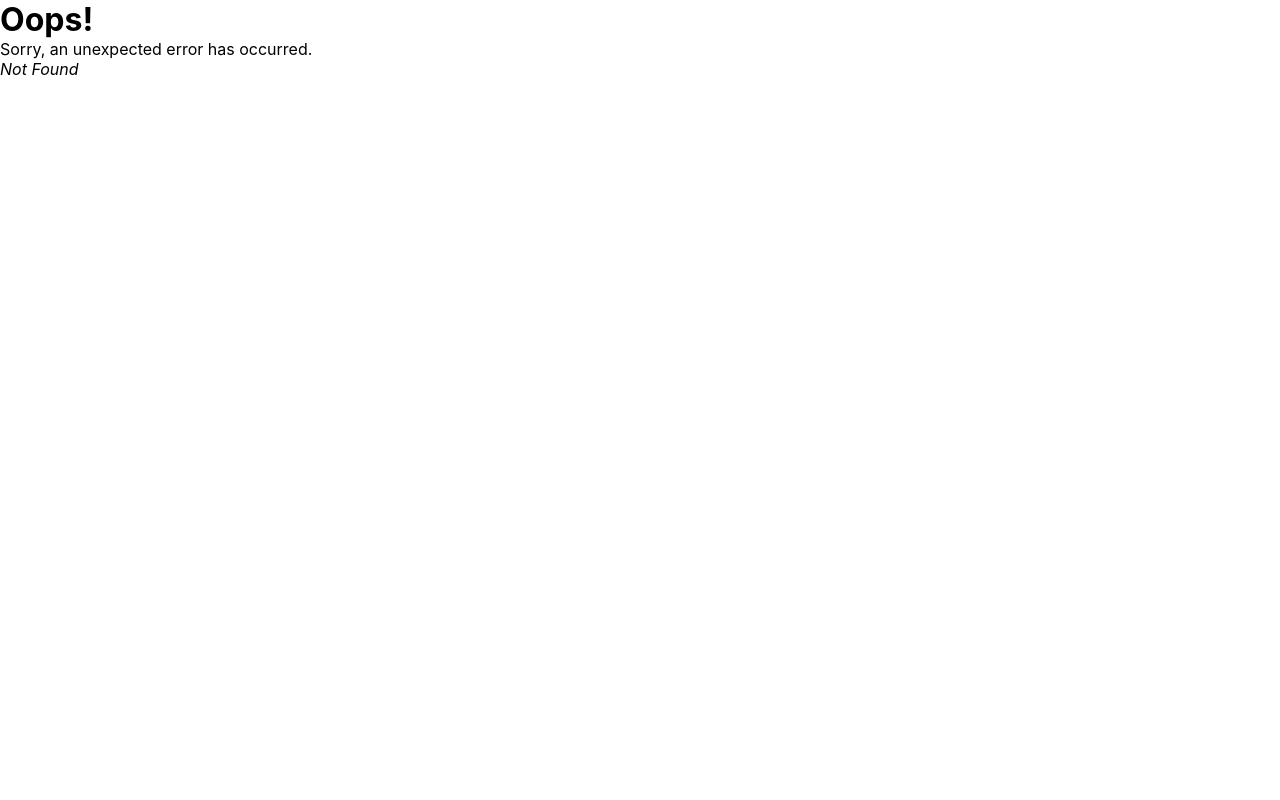
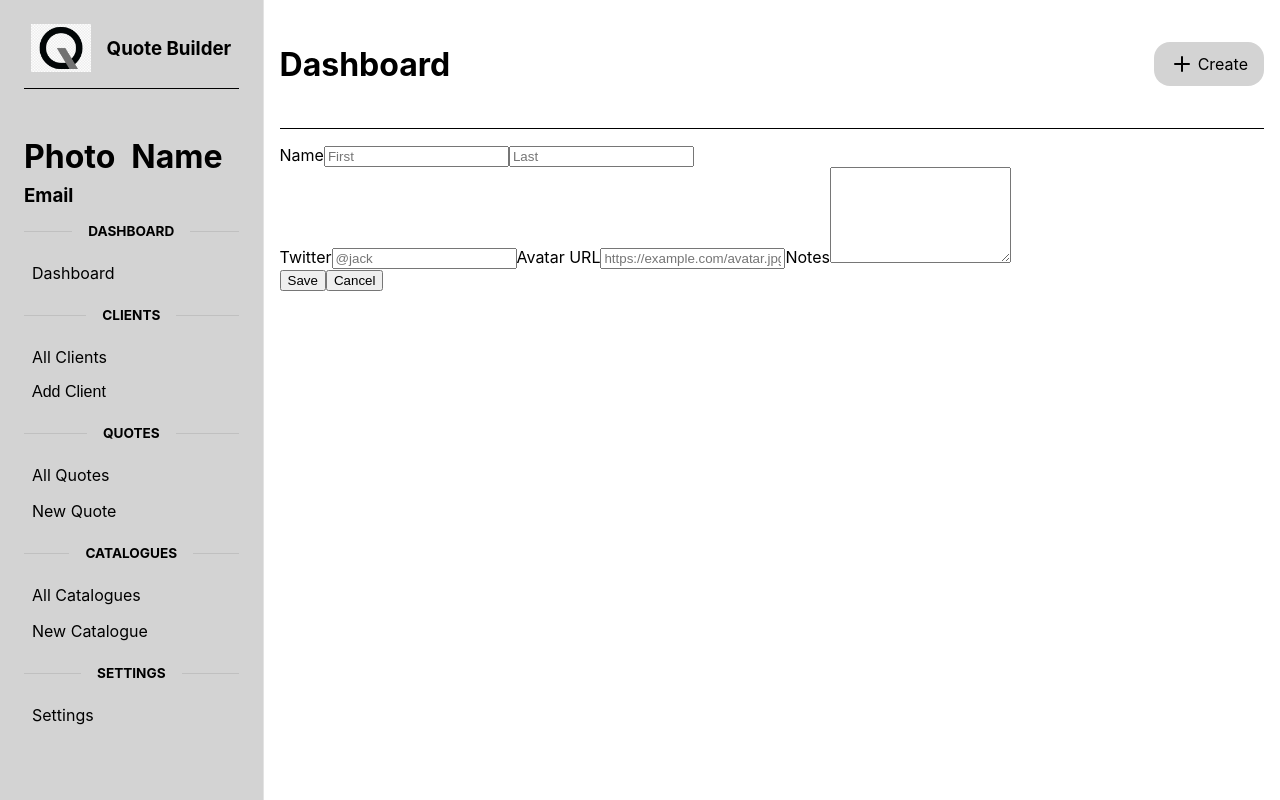
Before and after one commit to cobycobyk/eduquote, a React (Vite) app: page /dashboard/clients/1/edit in a window 1280 px wide. Before the commit this address had no page. Built offline with nearby package versions, Linux system fonts and the light colour scheme.

Commit message:
dashboard

```diff
--- a/src/assets/css/custom.styles.jsx
+++ b/src/assets/css/custom.styles.jsx
@@ -27,3 +27,34 @@ export const TextDivider = styled.div`
     margin-left: 1rem;
   }
 `;
+export const TextDividerSolid = styled.div`
+  display: flex;
+  align-items: center;
+  text-transform: uppercase;
+  font-size: 85%;
+  font-weight: 700;
+  margin: 1rem 0;
+  content: "-"
+
+  :before {
+    content: "";
+    height: 1px;
+    background-color: black;
+    flex-grow: 3;
+  }
+  :after {
+    content: "";
+    height: 1px;
+    background-color: black;
+    flex-grow: 3;
+  }
+`;
+export const DisplayFlex = styled.div`
+  display: flex;
+  align-items: center;
+`
+export const DisplayFlexJCenter = styled.div`
+  display: flex;
+  align-items: center;
+  justify-content: center;
+`
--- a/src/main.jsx
+++ b/src/main.jsx
@@ -4,10 +4,7 @@ import { createBrowserRouter, RouterProvider, Route } from "react-router-dom";
 import "./index.css";
 import Root, {loader as rootLoader, action as rootAction} from "./routes/root";
 import ErrorPage from './error-page';
-import Contact, {loader as contactLoader, action as contactAction} from './routes/contact';
-import EditContact, { action as editAction } from "./routes/edit";
-import { action as destroyAction } from './routes/destroy';
-import Index from "./routes";
+import { action as clientAction, loader as clientLoader } from './routes/DashboardPage/DashboardPage';
 import Navigation from "./routes/Navigation/navigation";
 import HomePage from "./routes/HomePage/HomePage";
 import LoginPage from "./routes/LoginPage/LoginPage";
@@ -20,6 +17,12 @@ import AccountPage from "./routes/AccountPage/AccountPage";
 import ProfilePage from "./routes/AccountPage/ProfilePage";
 import MyQuotesPage from "./routes/AccountPage/MyQuotesPage";
 import AccountSettingsPage from "./routes/AccountPage/AccountSettingsPage";
+import DashboardPage from "./routes/DashboardPage/DashboardPage";
+import DashIndex from "./routes/DashboardPage/DashIndex";
+import DashClients from "./routes/DashboardPage/DashClients";
+import DashClientEdit, {action as editAction} from "./routes/DashboardPage/DashClientEdit";
+import DashClient from "./routes/DashboardPage/DashClient";
+import Index from "./routes";
 
 const router = createBrowserRouter([
   {
@@ -49,57 +52,62 @@ const router = createBrowserRouter([
             path: "about",
             element: <AboutPage />,
           },
-
           {
-            path: "contacts/:contactId",
-            element: <Contact />,
-            loader: contactLoader,
-            action: contactAction,
-          },
-          {
-            path: "contacts/:contactId/edit",
-            element: <EditContact />,
-            leader: contactLoader,
-            action: editAction,
-          },
-          {
-            path: "contacts/:contactId/destroy",
-            action: destroyAction,
-            errorElement: <div>Oops! There was an error</div>,
+            path: "account",
+            element: <AccountPage />,
+            children: [
+              { index: true, element: <ProfilePage /> },
+              {
+                path: "/account/profile",
+                element: <ProfilePage />,
+              },
+              {
+                path: "/account/myquotes",
+                element: <MyQuotesPage />,
+              },
+              {
+                path: "/account/settings",
+                element: <AccountSettingsPage />,
+              },
+            ],
           },
         ],
       },
     ],
   },
   {
-    path: "/casestudies",
+    path: "casestudies",
     element: <Navigation />,
     children: [
       { index: true, element: <CaseStudiesPage /> },
       {
-        path: "/casestudies/:casestudyid",
+        path: "casestudies/:casestudyid",
         element: <CaseStudyPage />,
       },
     ],
   },
   {
-    path: '/account',
-    element: <AccountPage />,
+    path: "dashboard",
+    element: <DashboardPage />,
+    action: clientAction,
+    loader: clientLoader,
     children: [
-      { index: true, element: <ProfilePage /> },
+      { index: true, element: <DashIndex /> },
       {
-        path: "/account/profile",
-        element: <ProfilePage />,
+        path: "clients",
+        element: <DashClients />,
       },
       {
-        path: "/account/myquotes",
-        element: <MyQuotesPage />,
+        path: "clients/:clientId",
+        element: <DashClient />,
       },
       {
-        path: "/account/settings",
-        element: <AccountSettingsPage />,
+        path: "clients/:clientId/edit",
+        element: <DashClientEdit />,
+        loader: clientLoader,
+        action: editAction,
       },
-    ]
+    ],
   },
 ]);
 
--- a/src/routes/AccountPage/AccountPage.jsx
+++ b/src/routes/AccountPage/AccountPage.jsx
@@ -19,7 +19,6 @@ export default function AccountPage() {
   }
   return (
     <React.Fragment>
-      <Navigation />
       <AccountContainer>
         <AccountRow>
           <AccountColumn>
--- /dev/null
+++ b/src/routes/DashboardPage/DashClient.jsx
@@ -0,0 +1,7 @@
+export default function DashClient() {
+  return (
+    <div>
+      <div>Dashboard Client</div>
+    </div>
+  );
+}
--- /dev/null
+++ b/src/routes/DashboardPage/DashClientEdit.jsx
@@ -0,0 +1,69 @@
+import { Form, useLoaderData, redirect, useNavigate } from "react-router-dom";
+import { updateContact } from "./client";
+
+export async function action({ request, params }) {
+  const formData = await request.formData();
+  const updates = Object.fromEntries(formData);
+  await updateContact(params.clientId, updates);
+  return redirect(`/dashboard/clients/${params.clientId}`);
+}
+
+export default function DashClientEdit() {
+  const client = useLoaderData();
+  const navigate = useNavigate();
+  return (
+    <Form method="post" id="contact-form">
+      <p>
+        <span>Name</span>
+        <input
+          placeholder="First"
+          aria-label="First name"
+          type="text"
+          name="first"
+          defaultValue={client?.first}
+        />
+        <input
+          placeholder="Last"
+          aria-label="Last name"
+          type="text"
+          name="last"
+          defaultValue={client?.last}
+        />
+      </p>
+      <label>
+        <span>Twitter</span>
+        <input
+          type="text"
+          name="twitter"
+          placeholder="@jack"
+          defaultValue={client?.twitter}
+        />
+      </label>
+      <label>
+        <span>Avatar URL</span>
+        <input
+          placeholder="https://example.com/avatar.jpg"
+          aria-label="Avatar URL"
+          type="text"
+          name="avatar"
+          defaultValue={client?.avatar}
+        />
+      </label>
+      <label>
+        <span>Notes</span>
+        <textarea name="notes" defaultValue={client?.notes} rows={6} />
+      </label>
+      <p>
+        <button type="submit">Save</button>
+        <button
+          type="button"
+          onClick={() => {
+            navigate(-1);
+          }}
+        >
+          Cancel
+        </button>
+      </p>
+    </Form>
+  );
+}
--- /dev/null
+++ b/src/routes/DashboardPage/DashClients.jsx
@@ -0,0 +1,7 @@
+export default function DashClients() {
+  return (
+    <div>
+      <div>Dashboard Clients</div>
+    </div>
+  )
+}
--- /dev/null
+++ b/src/routes/DashboardPage/DashIndex.jsx
@@ -0,0 +1,7 @@
+import { DIContainer } from "./DashboardPage.styles";
+
+export default function DashIndex() {
+  return (
+    <DIContainer>Dash Index</DIContainer>
+  )
+}
--- /dev/null
+++ b/src/routes/DashboardPage/DashboardPage.jsx
@@ -0,0 +1,97 @@
+import React, {useState} from "react";
+import { DisplayFlex, DisplayFlexJCenter, TextDivider, TextDividerSolid } from "../../assets/css/custom.styles";
+import { DAddButton, DashContainer, DMain, DMainNav, DMainNavLeft, DMainNavRight, DNavButton, DNavLink, DSH1, DSH3, DSidebar, DSImg, DSInfo } from "./DashboardPage.styles";
+import qlogo from '../../assets/images/logos/qlogo.png';
+import { Form, Outlet, redirect, useLoaderData } from "react-router-dom";
+import { createClient, getClients } from "./client";
+import * as Icon from "react-feather";
+
+export async function action() {
+  const client = await createClient();
+  console.log('client')
+  return redirect(`/dashboard/clients/${client.id}/edit`);
+};
+
+export async function loader({request}) {
+  const clients = await getClients();
+  return clients;
+}
+
+export default function DashboardPage() {
+  const clients = useLoaderData();
+  const [currentPage, setCurrentPage] = useState("Dashboard");
+
+  const changePage = (e) => {
+    setCurrentPage(e)
+  }
+
+  return (
+    <React.Fragment>
+      <DashContainer>
+        <DSidebar>
+          <DisplayFlexJCenter>
+            <DSImg src={qlogo} alt="logo" />
+            <DSH3>Quote Builder</DSH3>
+          </DisplayFlexJCenter>
+          <TextDividerSolid></TextDividerSolid>
+          <DSInfo>
+            <DSH1>Photo</DSH1>
+            <DSH1>Name</DSH1>
+          </DSInfo>
+          <DSH3>Email</DSH3>
+          <TextDivider>Dashboard</TextDivider>
+          <DNavLink to="/dashboard" onClick={(e) => setCurrentPage("Dashboard")}>
+            Dashboard
+          </DNavLink>
+          <TextDivider>Clients</TextDivider>
+          <DNavLink to="clients" onClick={(e) => setCurrentPage("Clients")}>
+            All Clients
+          </DNavLink>
+            <Form method="post">
+              <DAddButton
+                type="submit"
+                onClick={(e) => setCurrentPage("Add Client")}
+                >
+                Add Client
+              </DAddButton>
+            </Form>
+          <TextDivider>Quotes</TextDivider>
+          <DNavLink to="quotes" onClick={(e) => setCurrentPage("Quotes")}>
+            All Quotes
+          </DNavLink>
+          <DNavLink to="quote" onClick={(e) => setCurrentPage("New Quote")}>
+            New Quote
+          </DNavLink>
+          <TextDivider>Catalogues</TextDivider>
+          <DNavLink
+            to="clients"
+            onClick={(e) => setCurrentPage("All Catalogues")}
+          >
+            All Catalogues
+          </DNavLink>
+          <DNavLink
+            to="clients"
+            onClick={(e) => setCurrentPage("New Catalogue")}
+          >
+            New Catalogue
+          </DNavLink>
+          <TextDivider>Settings</TextDivider>
+          <DNavLink to="settings" onClick={(e) => setCurrentPage("Settings")}>
+            Settings
+          </DNavLink>
+        </DSidebar>
+        <DMain>
+          <DMainNav>
+            <DMainNavLeft>{currentPage}</DMainNavLeft>
+            <DMainNavRight>
+              <Icon.Plus />
+              <DNavButton>Create</DNavButton>
+            </DMainNavRight>
+          </DMainNav>
+          <TextDividerSolid />
+          <Outlet />
+        </DMain>
+      </DashContainer>
+    </React.Fragment>
+  );
+}
--- /dev/null
+++ b/src/routes/DashboardPage/DashboardPage.styles.jsx
@@ -0,0 +1,100 @@
+import styled from "styled-components";
+import { NavLink } from "react-router-dom";
+
+export const DashContainer = styled.div`
+  display: flex;
+`;
+export const DSidebar = styled.div`
+  width: 19rem;
+  height: 100vmin;
+  background-color: lightgrey;
+  border-right: solid 1px #e3e3e3;
+  display: flex;
+  flex-direction: column;
+  padding: 1.5rem;
+`;
+export const DSImg = styled.img`
+  height: 3rem;
+  margin: 0 1rem 0 0;
+`;
+export const DSH1 = styled.h1`
+  font-weight: bold;
+`;
+export const DSInfo = styled.div`
+  display: flex;
+  align-items: center;
+  padding: 2rem 0 .5rem;
+  ${DSH1} {
+    margin-right: 1rem;
+  }
+`;
+export const DNavLink = styled(NavLink)`
+  color: black;
+  text-decoration: none;
+  padding: 0.5rem;
+  border-radius: 10px;
+  :hover {
+    color: white;
+    background-color: orange;
+  }
+`;
+
+export const DSH2 = styled.h2`
+  font-weight: bold;
+`;
+export const DSH3 = styled.h3`
+  font-weight: bold;
+`;
+
+export const DIContainer = styled.div`
+  display: flex;
+  margin: 75px 100px;
+  flex-basis: 75%;
+`;
+export const DMain = styled.div`
+  display: flex;
+  flex-direction: column;
+  width: 100%;
+  padding: 1rem 1rem;
+  `;
+  export const DMainNav = styled.div`
+  display: flex;
+  justify-content: space-between;
+  align-items: center;
+  height: 6rem;
+`;
+export const DMainNavLeft = styled.h1`
+  font-weight: bold;
+`;
+export const DMainNavRight = styled.div`
+  display: flex;
+  align-items: center;
+  border: none;
+  border-radius: 16px;
+  padding-left: 1rem;
+  background-color: lightgrey;
+  :hover {
+    cursor: pointer;
+    background-color: orange;
+    color: white;
+  }
+`;
+export const DNavButton = styled.div`
+  padding: 0.75rem 1rem 0.75rem 0.25rem;
+`;
+export const DAddButton = styled.button`
+  display: flex;
+  justify-content: start;
+  color: black;
+  text-decoration: none;
+  padding: 0.5rem;
+  border: none;
+  border-radius: 10px;
+  width: 100%;
+  font-size: 16px;
+  background-color: inherit;
+  :hover {
+    color: white;
+    background-color: orange;
+  }
+`;
--- /dev/null
+++ b/src/routes/DashboardPage/client.js
@@ -0,0 +1,34 @@
+import localforage from "localforage";
+import { matchSorter } from "match-sorter";
+import sortBy from "sort-by";
+
+export async function getClients(query) {
+  let clients = await localforage.getItem("clients");
+  if (!clients) clients = [];
+  if (query) {
+    clients = matchSorter(clients, query, { keys: ["first", "last"] });
+  }
+  return clients.sort(sortBy("last", "createdAt"));
+}
+
+export async function createClient() {
+  let id = Math.random().toString(36).substring(2, 9);
+  let client = { id, createdAt: Date.now() };
+  let clients = await getClients();
+  clients.unshift(client);
+  await set(clients);
+  return client;
+}
+
+export async function updateContact(id, updates) {
+  let clients = await localforage.getItem("clients");
+  let client = clients.find(client => client.id === id);
+  if (!client) throw new Error("No Client Found for", id);
+  Object.assign(client, updates);
+  await set(clients);
+  return client;
+}
+
+function set(clients) {
+  return localforage.setItem("clients", clients);
+}
--- a/src/routes/Navigation/navigation.jsx
+++ b/src/routes/Navigation/navigation.jsx
@@ -44,6 +44,12 @@ export default function Navigation() {
                     onClick={() => setToggleProfile(!toggleProfile)}
                   >
                     Account
+                  </ProfileDropDownLink>
+                  <ProfileDropDownLink
+                    to="/dashboard"
+                    onClick={() => setToggleProfile(!toggleProfile)}
+                  >
+                    Dashboard
                   </ProfileDropDownLink>
                   <ProfileDropDownLink
                     to="/quotebuilder"
--- a/src/routes/Navigation/navigation.styles.jsx
+++ b/src/routes/Navigation/navigation.styles.jsx
@@ -169,8 +169,10 @@ export const ProfileDropDownLinks = styled.div`
 export const ProfileDropDownLink = styled(Link)`
   width: 100%;
   padding: 0.25rem 1rem;
+  margin-bottom: 0.25rem;
   font-weight: 400;
   color: black;
+  text-decoration: none;
   :hover {
     background-color: lightgrey;
     color: black;
```
